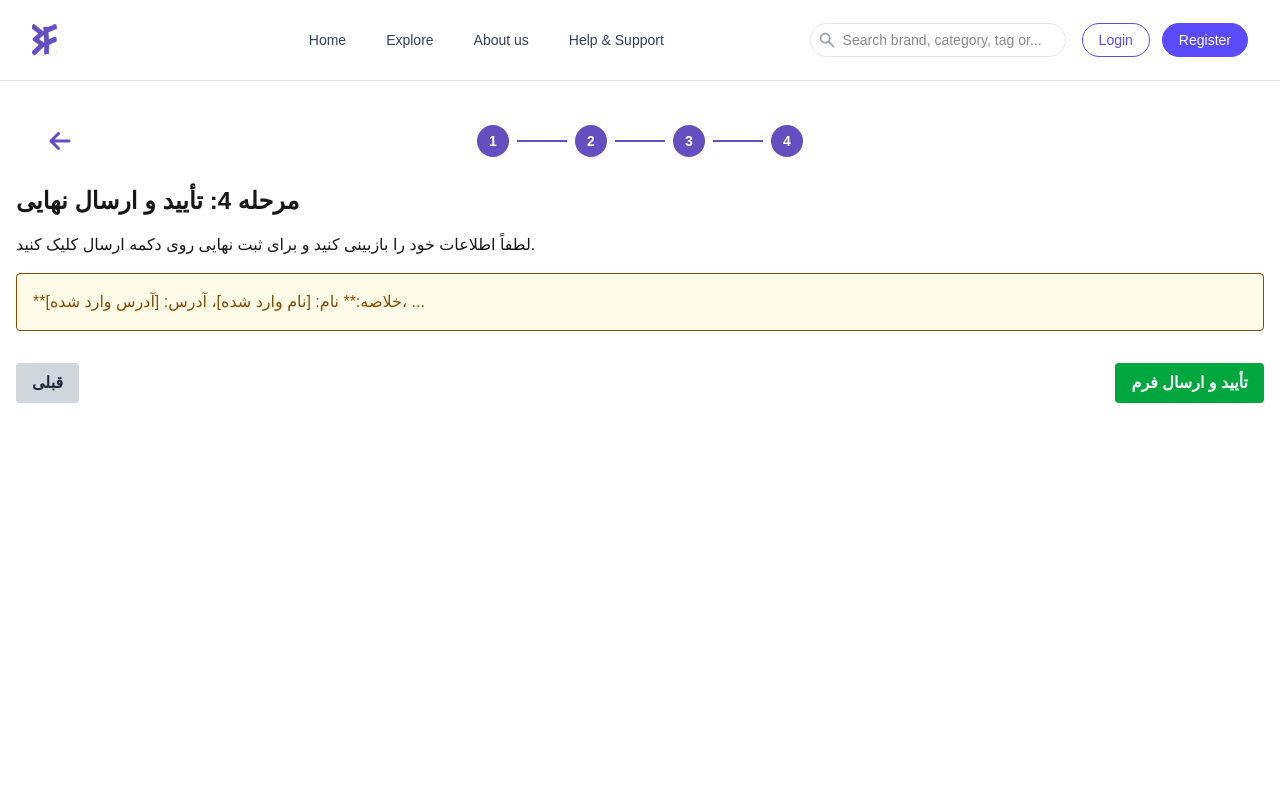
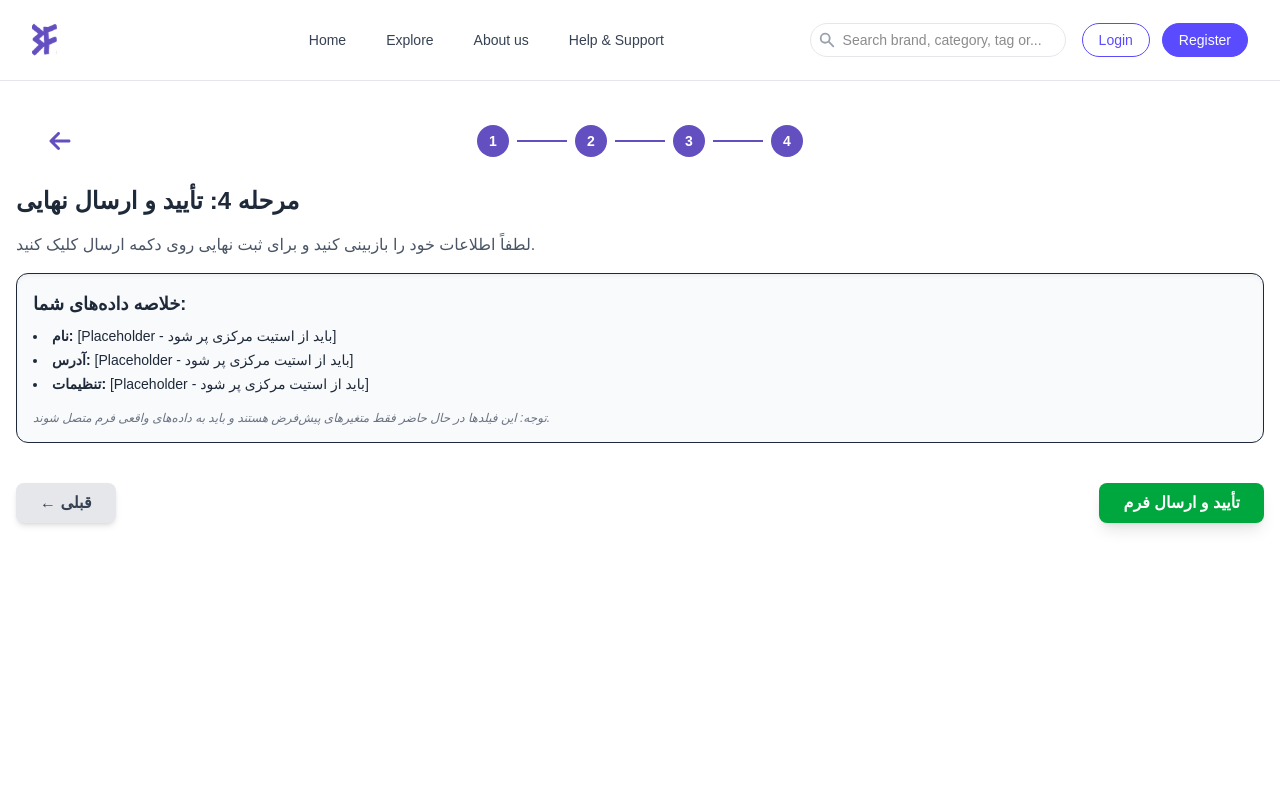
Before and after one commit to Reza2348/FUND-FOR-FOUND, a Next.js app: page /form/step-4 in a window 1280 px wide. Shown: the top 800 px of the page. Built offline with nearby package versions, Linux system fonts and the light colour scheme.

Commit message:
Update form stpe-4

```diff
--- a/src/app/form/step-4/page.tsx
+++ b/src/app/form/step-4/page.tsx
@@ -1,41 +1,85 @@
-// form/step-4/page.tsx
+"use client";
 
-import Link from "next/link";
+// Link حذف شد و به تگ <a> استاندارد تغییر کرد تا مشکل resolve نشدن در محیط ایزوله حل شود
+import { useState } from "react";
 
 export default function StepFourPage() {
+  const [submissionStatus, setSubmissionStatus] = useState<string | null>(null);
+
+  // تابع handleSubmit برای تعاملات سمت کلاینت تعریف شده است
   const handleSubmit = () => {
-    // در یک برنامه واقعی:
-    // ۱. جمع‌آوری تمام داده‌های فرم (از طریق State مدیریت شده در Layout یا یک Context)
+    // ۱. جمع‌آوری تمام داده‌های فرم
     // ۲. ارسال نهایی داده‌ها به سرور (API)
-    // ۳. هدایت کاربر به صفحه موفقیت
-    alert("فرم با موفقیت ارسال شد! (این یک شبیه‌سازی است)");
+    // ۳. هدایت کاربر به صفحه موفقیت (در این شبیه‌سازی، نمایش پیام)
+
+    // شبیه سازی ارسال موفقیت آمیز
+    setSubmissionStatus("success");
+
+    // در یک برنامه واقعی، شما ممکن است از router.push استفاده کنید:
+    // router.push('/form/success');
   };
 
   return (
     <div className="space-y-4">
-      <h2 className="text-2xl font-semibold">مرحله 4: تأیید و ارسال نهایی</h2>
-      <p>
+      <h2 className="text-2xl font-semibold text-gray-800">
+        مرحله 4: تأیید و ارسال نهایی
+      </h2>
+      <p className="text-gray-600">
         لطفاً اطلاعات خود را بازبینی کنید و برای ثبت نهایی روی دکمه ارسال کلیک
         کنید.
       </p>
 
-      {/* در اینجا باید یک Summary از داده‌های ورودی نمایش داده شود */}
-      <div className="border p-4 rounded bg-yellow-50 text-yellow-800">
-        **خلاصه:** نام: [نام وارد شده]، آدرس: [آدرس وارد شده]، ...
+      {/* نمایش پیام وضعیت ارسال */}
+      {submissionStatus === "success" && (
+        <div className="p-4 rounded-lg bg-green-100 text-green-700 font-medium border border-green-200 shadow-sm">
+          ✅ فرم با موفقیت ارسال شد و عملیات شبیه‌سازی پایان یافت!
+        </div>
+      )}
+
+      {/* خلاصه اطلاعات ورودی (باید از Context/Global State گرفته شود) */}
+      <div className="border p-4 rounded-xl bg-gray-50 text-gray-800 shadow-inner">
+        <strong className="block mb-2 text-lg">خلاصه داده‌های شما:</strong>
+        <ul className="list-disc list-inside space-y-1 text-sm">
+          <li>
+            <span className="font-semibold">نام:</span> [Placeholder - باید از
+            استیت مرکزی پر شود]
+          </li>
+          <li>
+            <span className="font-semibold">آدرس:</span> [Placeholder - باید از
+            استیت مرکزی پر شود]
+          </li>
+          <li>
+            <span className="font-semibold">تنظیمات:</span> [Placeholder - باید
+            از استیت مرکزی پر شود]
+          </li>
+        </ul>
+        <p className="mt-4 text-xs italic text-gray-500">
+          توجه: این فیلدها در حال حاضر فقط متغیرهای پیش‌فرض هستند و باید به
+          داده‌های واقعی فرم متصل شوند.
+        </p>
       </div>
 
-      <div className="flex justify-between pt-4">
-        {/* لینک به مرحله قبلی */}
-        <Link
+      <div className="flex justify-between pt-6">
+        {/* لینک به مرحله قبلی - تغییر داده شد به تگ <a> */}
+        <a
           href="/form/step-3"
-          className="bg-gray-300 hover:bg-gray-400 text-gray-800 font-bold py-2 px-4 rounded"
+          className="inline-flex items-center bg-gray-200 hover:bg-gray-300 text-gray-700 font-semibold py-2 px-6 rounded-lg transition duration-150 ease-in-out shadow-md hover:shadow-lg"
         >
-          قبلی
-        </Link>
+          &larr; قبلی
+        </a>
+
         {/* دکمه ارسال نهایی */}
         <button
           onClick={handleSubmit}
-          className="bg-green-600 hover:bg-green-700 text-white font-bold py-2 px-4 rounded"
+          disabled={submissionStatus === "success"}
+          className={`
+            inline-flex items-center font-semibold py-2 px-6 rounded-lg transition duration-300 ease-in-out shadow-lg
+            ${
+              submissionStatus === "success"
+                ? "bg-gray-400 text-gray-700 cursor-not-allowed"
+                : "bg-green-600 hover:bg-green-700 text-white hover:scale-[1.02]"
+            }
+          `}
         >
           تأیید و ارسال فرم
         </button>
```
